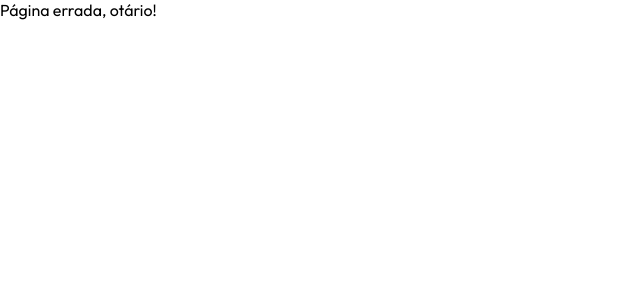
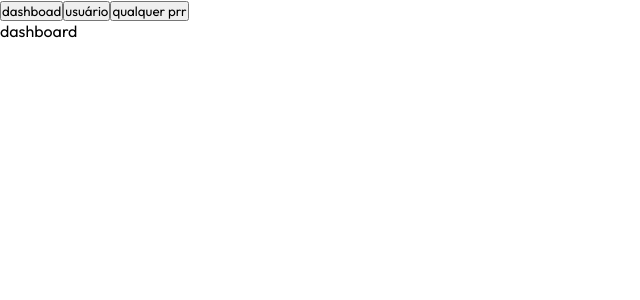
Before and after one commit to LuminoTeco/Prisma, a React (Vite) app in the folder Prism/: page /dashboard in a window 1280 px wide. Shown: the top 300 px of the page, without its empty margins (0-640 px from the left). Built offline with nearby package versions, Linux system fonts and the light colour scheme.

Commit message:
dashboard

```diff
--- a/Prism/package.json
+++ b/Prism/package.json
@@ -10,6 +10,8 @@
     "preview": "vite preview"
   },
   "dependencies": {
+    "axios": "^1.7.7",
+    "express": "^4.19.2",
     "react": "^18.3.1",
     "react-dom": "^18.3.1",
     "react-query": "^3.39.3",
--- /dev/null
+++ b/Prism/src/components/Dash.jsx
@@ -0,0 +1,11 @@
+import React from "react";
+
+const Dash = () => {
+    return (
+        <div>
+            dashboard
+        </div>
+    )
+}
+
+export default Dash
--- /dev/null
+++ b/Prism/src/components/User.jsx
@@ -0,0 +1,11 @@
+import React from "react";
+
+const User = () => {
+    return (
+        <div>
+            user
+        </div>
+    )
+}
+
+export default User
--- /dev/null
+++ b/Prism/src/components/Utils.jsx
@@ -0,0 +1,11 @@
+import React from "react";
+
+const Utils = () => {
+    return (
+        <div>
+            Utils
+        </div>
+    )
+}
+
+export default Utils
--- a/Prism/src/main.jsx
+++ b/Prism/src/main.jsx
@@ -8,6 +8,7 @@ import Contact from './routes/Contact.jsx';
 import Plans from './routes/pages/Public/Plans.jsx';
 import Units from './routes/pages/Private/Units.jsx';
 import ErrorElement from './routes/ErrorElement.jsx';
+import Dashboard from './routes/pages/Private/dashboad.jsx';
 import { QueryClient, QueryClientProvider } from 'react-query';
 import { createBrowserRouter, RouterProvider } from 'react-router-dom';
 
@@ -27,6 +28,10 @@ const router = createBrowserRouter([
     path: '/units',
     element: <Units />,
   },
+  {
+    path: '/dashboard',
+    element: <Dashboard/>
+  }
 ]);
 
 const client = new QueryClient();
--- /dev/null
+++ b/Prism/src/routes/pages/Private/Dashboad.jsx
@@ -0,0 +1,40 @@
+import React, { useState } from "react"
+import Dash from "../../../components/Dash"
+import User from "../../../components/User"
+import Utils from "../../../components/Utils"
+
+const Dashboard = () => {
+
+const [page, setPage] = useState('dash')
+const changePage = (newPage) => {
+    setPage(newPage)
+}
+
+const renderAtual = () => {
+    switch (page) {
+        case "dashboard":
+            return <Dash/>
+        case "usuario":
+            return<User/>
+        case "util":
+            return<Utils/>
+
+        default: return <Dash/>
+
+    }
+}
+    return (
+        <div>
+            <button onClick={() => changePage('dashboard')}>dashboad</button>
+            <button onClick={() => changePage('usuario')}>usuário</button>
+            <button onClick={() => changePage('util')}>qualquer prr</button>
+
+            <div>
+                {renderAtual()}
+            </div>
+
+        </div>
+    )
+}
+
+export default Dashboard
```
Also changed, not shown: 1 other file (tests, documents, lock files or other folders).
